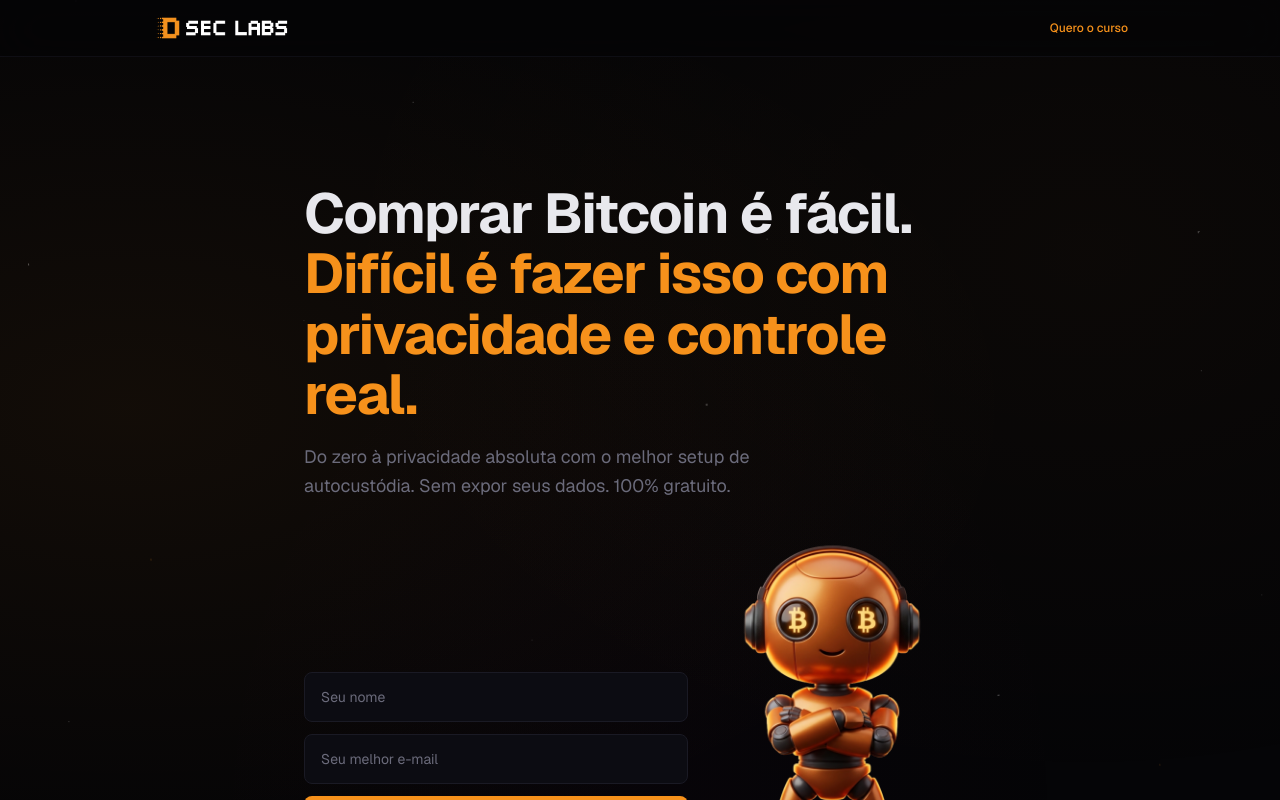
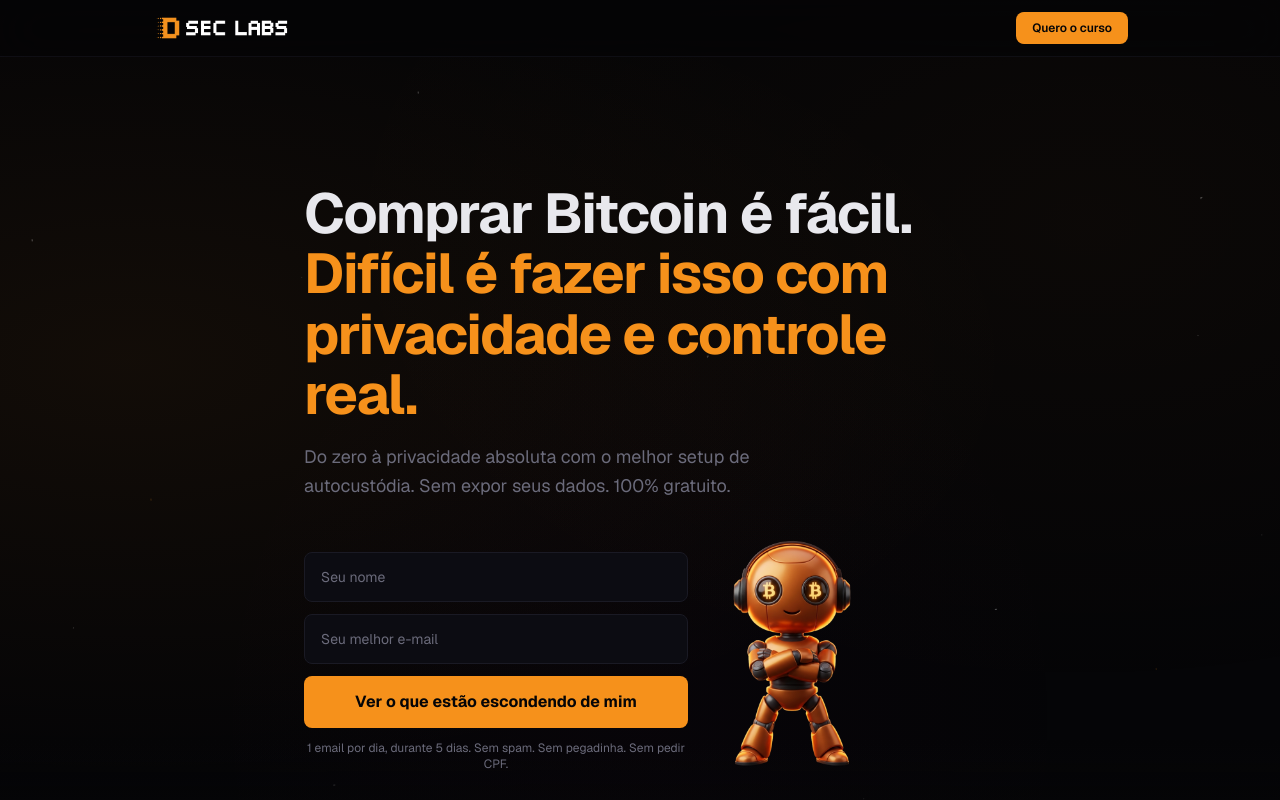
Before and after one commit to gmadureiraa/dsec-landing, a Next.js app: page / in a window 1280 px wide. Shown: the top 800 px of the page. Built offline with nearby package versions, Linux system fonts and the light colour scheme.

Commit message:
fix: Alfred menor no hero + botao nav laranja chamativo

```diff
--- a/src/app/page.tsx
+++ b/src/app/page.tsx
@@ -227,7 +227,7 @@
           </div>
           <a
             href="#start"
-            className="text-xs font-medium text-[var(--orange)] hover:underline"
+            className="text-xs font-semibold bg-[var(--orange)] text-[var(--background)] px-4 py-2 rounded-lg hover:brightness-110 transition-all"
           >
             Quero o curso
           </a>
@@ -296,9 +296,9 @@
                 <Image
                   src="/alfred/alfred-hero-privacy.png"
                   alt="Alfred — seu guardião de privacidade"
-                  width={240}
-                  height={300}
-                  className="w-[240px] h-auto"
+                  width={160}
+                  height={200}
+                  className="w-[160px] h-auto"
                   unoptimized
                   priority
                 />
```
